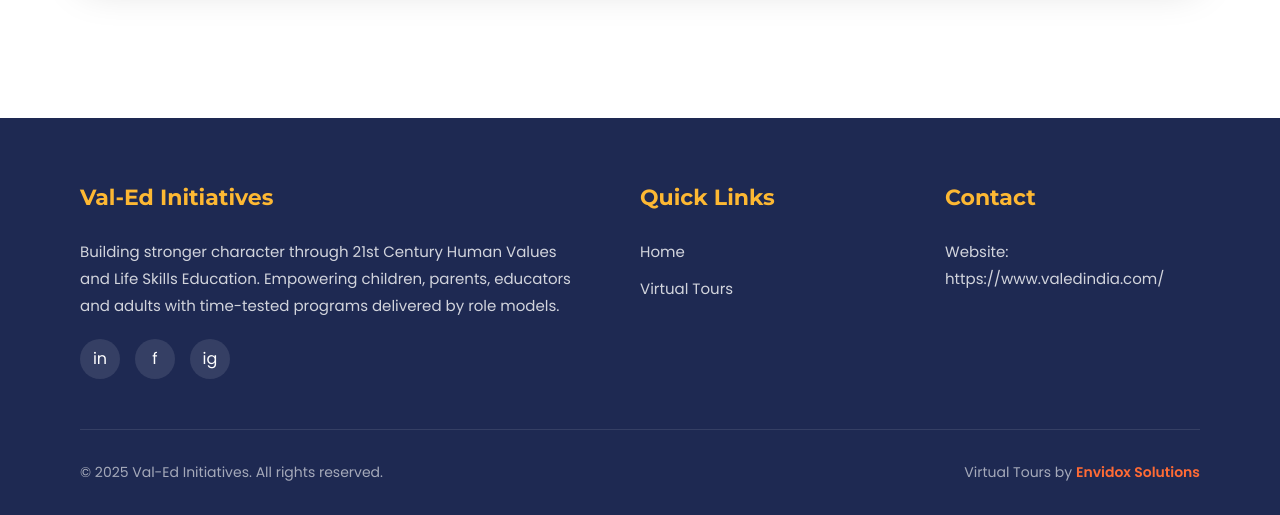
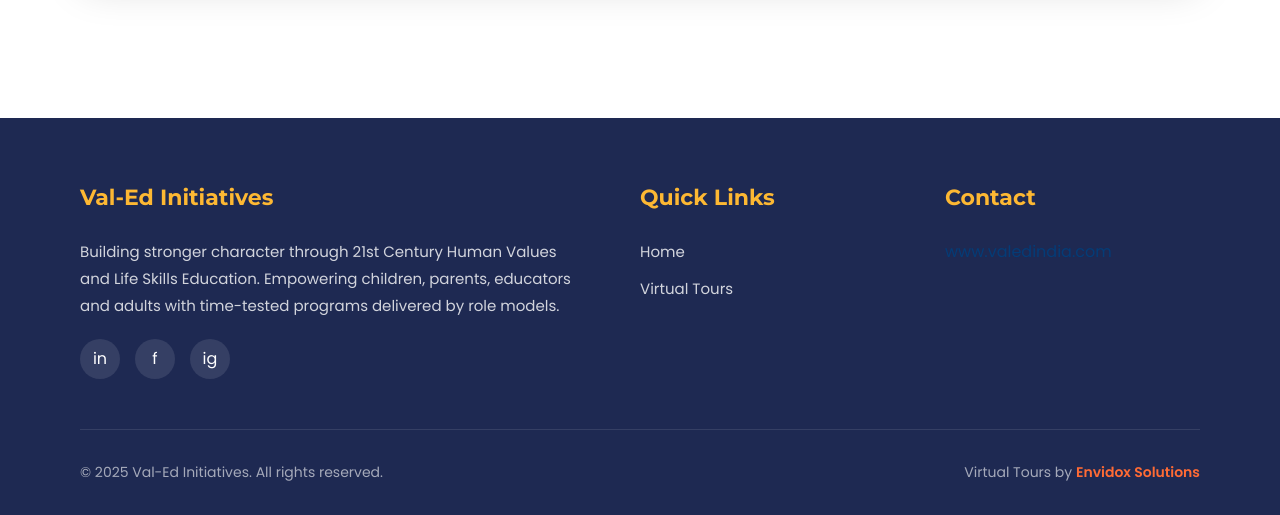
Before and after one commit to Mithun-1234/valed_landing_page, a plain HTML site: page index.html in a window 1280 px wide. Shown: the part 2326-2841 px from the top of the page. Drawn offline with Linux system fonts and the light colour scheme.

Commit message:
Update index.html

```diff
--- a/index.html
+++ b/index.html
@@ -575,7 +575,8 @@
                 <div class="footer-section">
                     <h3>Contact</h3>
 
-                    <p>Website: https://www.valedindia.com/</p>
+                   <a href="https://www.valedindia.com/" target="_blank" style="color: #043c77; text-decoration: none;" onmouseover="this.style.textDecoration='underline'" onmouseout="this.style.textDecoration='none'">www.valedindia.com</a>
+
                 </div>
             </div>
             <div class="footer-bottom">
```
